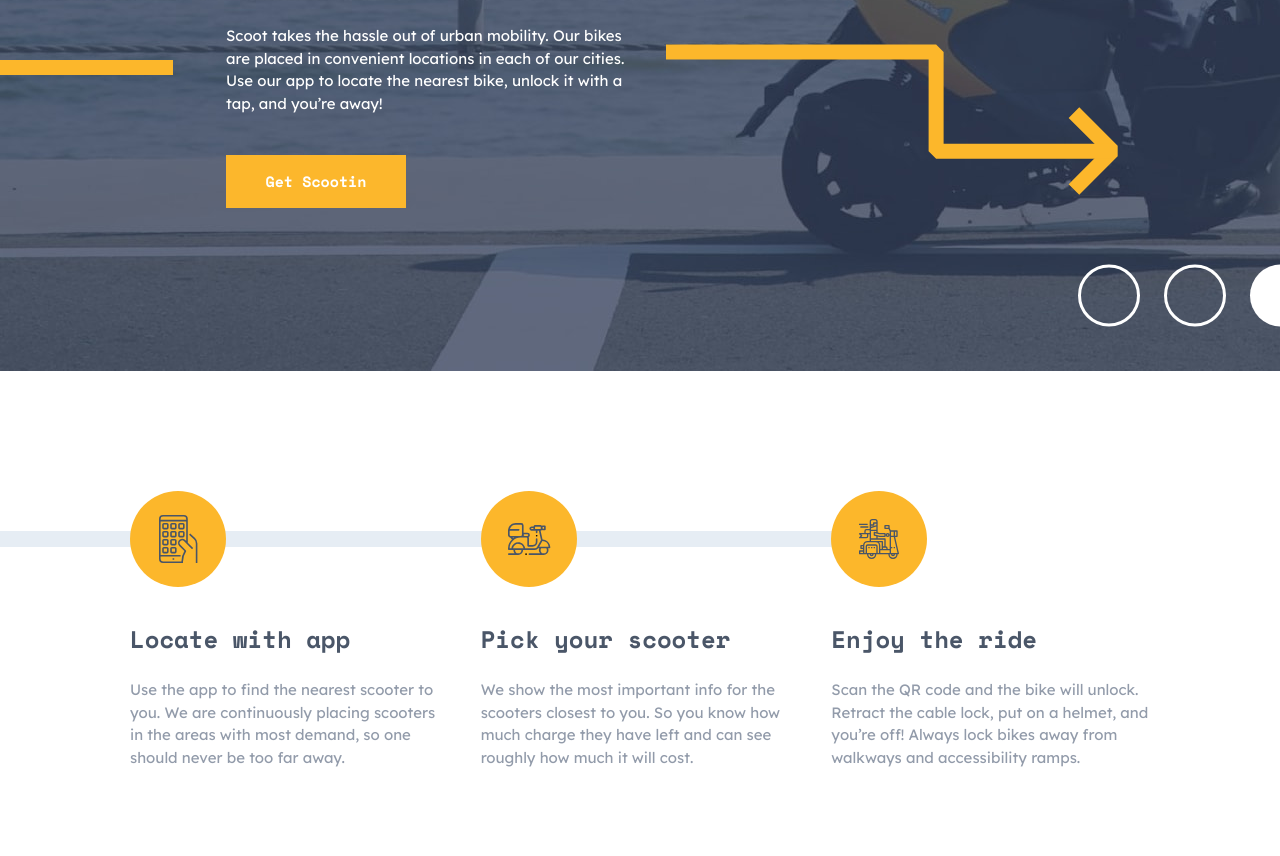
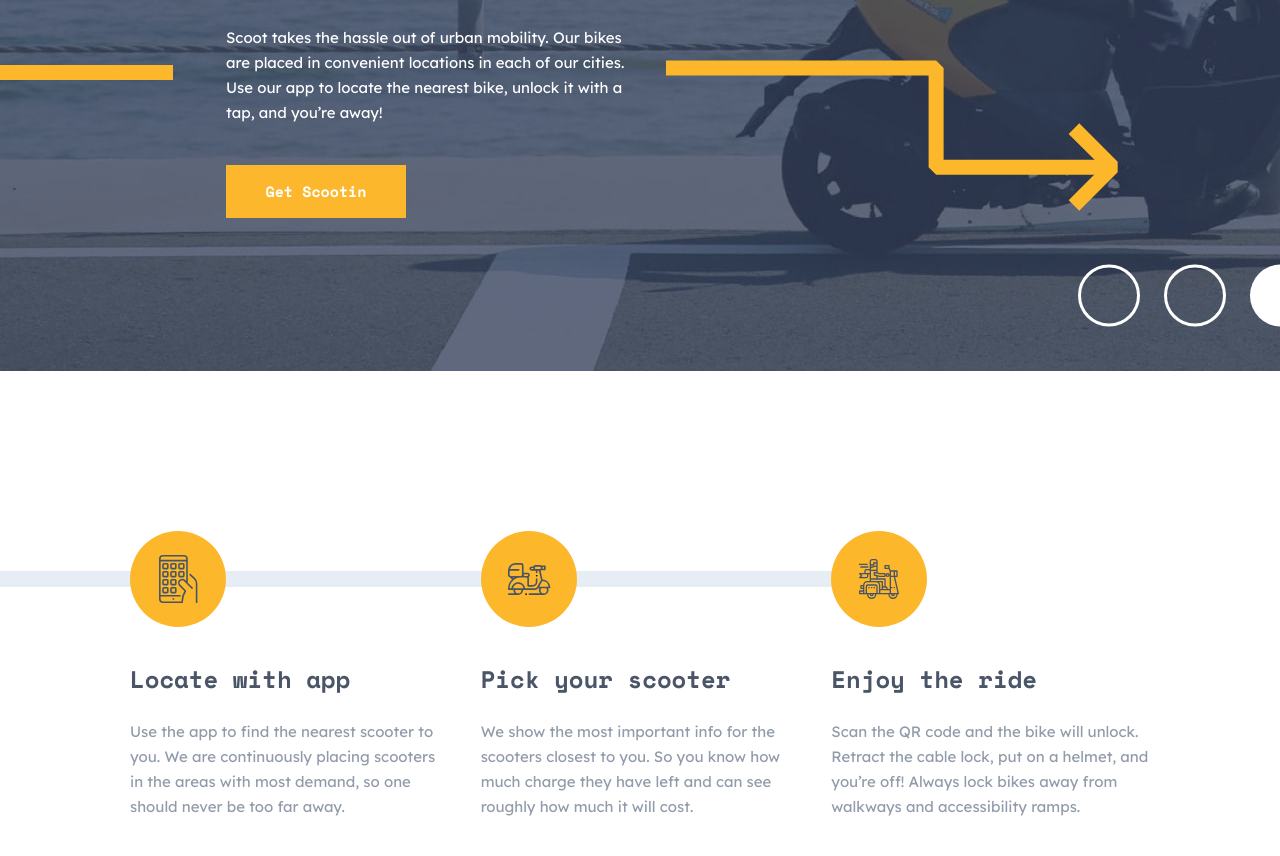
Before and after one commit to Chris-2811/scoot-multi-page, a website built with Vite: page index.html in a window 1280 px wide. Shown: the part 376-1232 px from the top of the page. Built offline with nearby package versions, Linux system fonts and the light colour scheme.

Commit message:
fixed hero section

```diff
--- a/index.html
+++ b/index.html
@@ -90,7 +90,7 @@
             </p>
             <img
               src="assets/patterns/line.svg"
-              class="hidden absolute lg:block lg:-left-40 lg:top-[2.17rem]"
+              class="hidden absolute lg:block lg:-left-40 lg:top-[2.5rem]"
               alt="line"
             />
           </div>
@@ -102,7 +102,7 @@
           />
           <img
             src="assets/patterns/right-arrow.svg"
-            class="arrow-right absolute h-[151px] bottom-8 -left-[15.5rem] md:-left-[8rem] lg:bottom-[11rem] lg:left-[52vw]"
+            class="arrow-right absolute h-[151px] bottom-8 -left-[15.5rem] md:-left-[8rem] lg:bottom-[10rem] lg:left-[52vw]"
             alt="arrow-rigth"
           />
         </div>
@@ -110,7 +110,7 @@
 
       <!-- Feature Section 1 -->
       <section
-        class="feature-section-one mt-[7.5rem] mb-[7.5rem] md:mb-[9.0625rem] lg:mb-[12.5rem]"
+        class="feature-section-one mt-[7.5rem] mb-[7.5rem] md:mb-[9.0625rem] lg:mb-[12.5rem] lg:mt-[10rem]"
         id="feature-section-one"
       >
         <div class="container">
@@ -128,7 +128,7 @@
                   class="hidden md:absolute md:block h-[32rem] w-4 bg-secondary-lighter left-[50%] -translate-x-[50%] top-[-7.5rem] -z-20 lg:h-4 lg:w-[58.5rem] lg:top-[50%] lg:-translate-y-[50%] lg:left-[19rem]"
                 ></div>
               </div>
-              <div class="mb-12">
+              <div class="mb-12 md:mb-10 lg:mb-0">
                 <h3
                   class="text-[1.125rem] text-heading-secondary my-6 md:text-base md:mt-0 lg:mt-10 lg:mb-7"
                 >
@@ -148,7 +148,7 @@
                 src="assets/icons/scooter.svg"
                 alt=""
               />
-              <div class="mb-12">
+              <div class="mb-12 md:mb-10 lg:mb-0">
                 <h3
                   class="text-[1.125rem] text-heading-secondary my-6 md:text-base md:mt-0 lg:mt-10 lg:mb-7"
                 >
@@ -164,7 +164,7 @@
 
             <div class="grid features-grid">
               <img class="mx-auto lg:mx-0" src="assets/icons/ride.svg" alt="" />
-              <div class="mb-12 self-start">
+              <div class="mb-12 md:mb-10 lg:mb-0 self-start">
                 <h3
                   class="text-[1.125rem] text-heading-secondary my-6 md:text-base md:mt-0 md:mb-[1.6875rem] lg:mt-10 lg:mb-7"
                 >
--- a/style.css
+++ b/style.css
@@ -52,6 +52,10 @@
 h2,
 h3 {
   line-height: 1;
+}
+
+p {
+  line-height: 1.667;
 }
 
 /* Inherit fonts for inputs and buttons */
```
